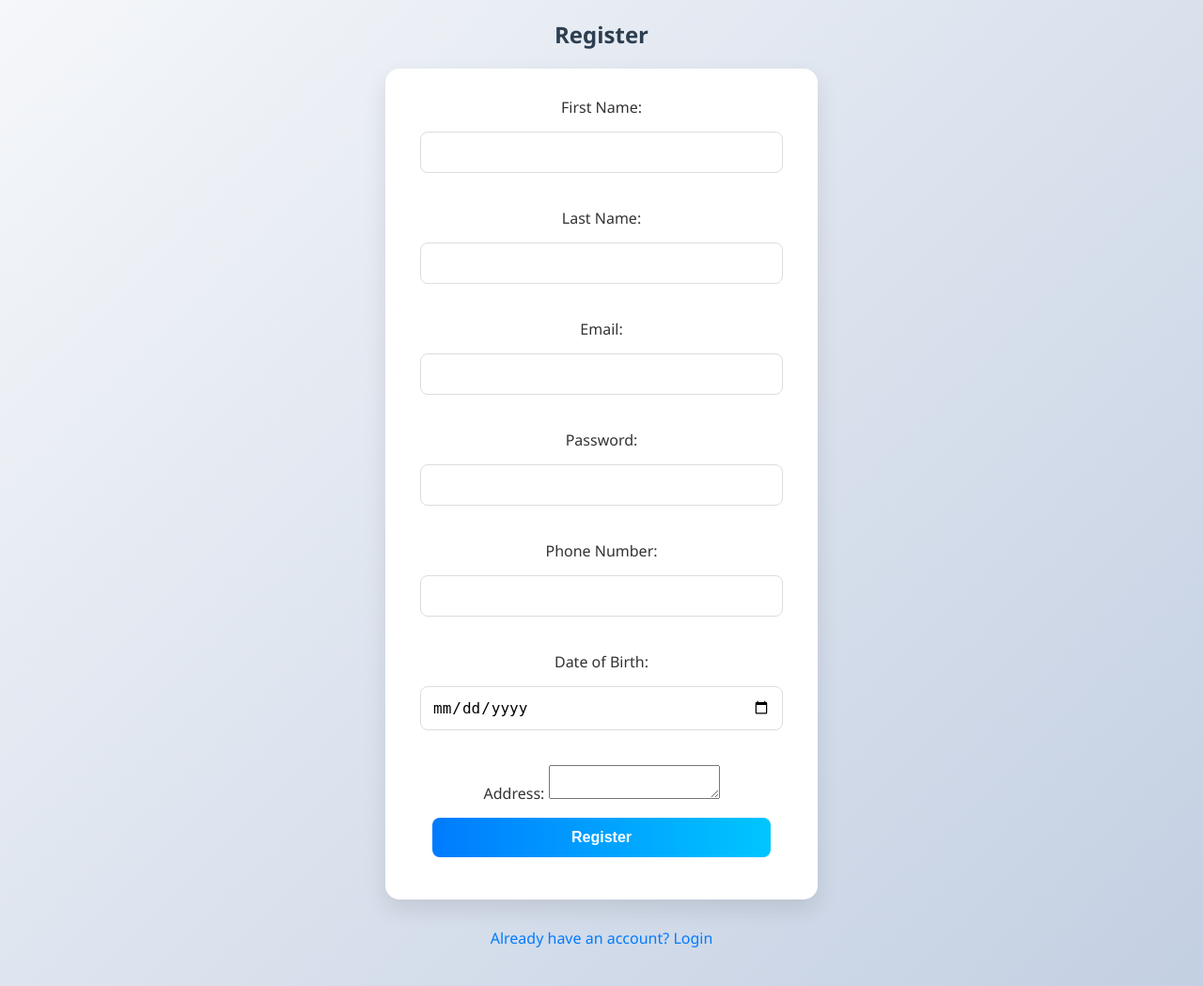
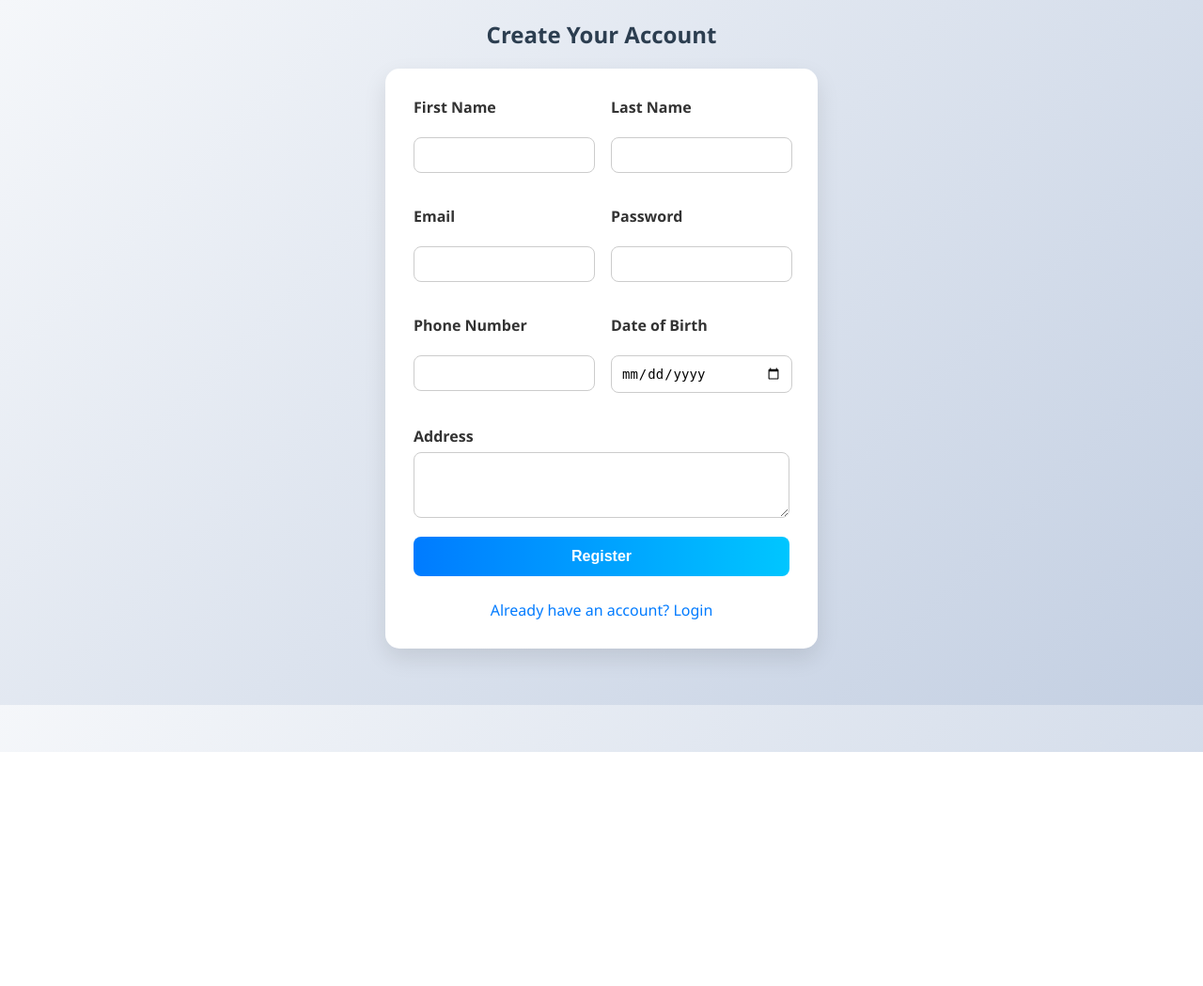
Before and after one commit to hasna95/kv_cart, a Flask app: page /register in a window 1280 px wide. Shown: the whole page at 94% size. After the commit the page ends 800 px from the top, so only its background shows below. Run offline with Flask 3, Linux system fonts and the light colour scheme; some libraries are stand-ins or nearby versions.

Commit message:
changed registration page UI

```diff
--- a/static/style.css
+++ b/static/style.css
@@ -566,3 +566,90 @@ a:hover {
 .search-input:hover {
   box-shadow: 0 0 3px rgba(0, 123, 255, 0.3);
 }
+
+/* Registration form layout */
+.register-form {
+  background-color: white;
+  padding: 30px;
+  border-radius: 15px;
+  box-shadow: 0 8px 20px rgba(0, 0, 0, 0.1);
+  max-width: 600px;
+  width: 100%;
+  margin: auto;
+}
+
+.form-grid {
+  display: grid;
+  grid-template-columns: 1fr 1fr;
+  gap: 20px;
+}
+
+.form-group {
+  display: flex;
+  flex-direction: column;
+}
+
+.form-group.full-width {
+  grid-column: span 2;
+}
+
+label {
+  font-weight: 600;
+  margin-bottom: 6px;
+  text-align: left;
+}
+
+input, textarea {
+  padding: 10px;
+  border-radius: 8px;
+  border: 1px solid #ccc;
+  font-size: 14px;
+  outline: none;
+  transition: border-color 0.3s;
+}
+
+input:focus, textarea:focus {
+  border-color: #007bff;
+}
+
+.register-btn {
+  margin-top: 20px;
+  width: 100%;
+  background: linear-gradient(to right, #007bff, #00c6ff);
+  border: none;
+  padding: 12px;
+  color: white;
+  font-weight: bold;
+  border-radius: 8px;
+  font-size: 16px;
+  cursor: pointer;
+  transition: background 0.3s ease;
+}
+
+.register-btn:hover {
+  background: linear-gradient(to right, #0056b3, #0096c7);
+}
+
+.form-footer {
+  margin-top: 15px;
+  text-align: center;
+}
+
+.form-footer a {
+  color: #007bff;
+  text-decoration: none;
+}
+
+.form-footer a:hover {
+  text-decoration: underline;
+}
+
+@media (max-width: 600px) {
+  .form-grid {
+    grid-template-columns: 1fr;
+  }
+
+  .form-group.full-width {
+    grid-column: span 1;
+  }
+}
--- a/templates/register.html
+++ b/templates/register.html
@@ -5,17 +5,42 @@
   <link rel="stylesheet" href="{{ url_for('static', filename='style.css') }}">
 </head>
 <body>
-  <h2>Register</h2>
-  <form method="post">
-    First Name: <input type="text" name="first_name" required><br>
-    Last Name: <input type="text" name="last_name" required><br>
-    Email: <input type="email" name="email" required><br>
-    Password: <input type="password" name="password" required><br>
-    Phone Number: <input type="tel" name="phone" required><br>
-    Date of Birth: <input type="date" name="dob" required><br>
-    Address: <textarea name="address" required></textarea><br>
-    <button type="submit">Register</button>
+  <h2>Create Your Account</h2>
+  <form method="post" class="register-form">
+    <div class="form-grid">
+      <div class="form-group">
+        <label for="first_name">First Name</label>
+        <input type="text" name="first_name" id="first_name" required>
+      </div>
+      <div class="form-group">
+        <label for="last_name">Last Name</label>
+        <input type="text" name="last_name" id="last_name" required>
+      </div>
+      <div class="form-group">
+        <label for="email">Email</label>
+        <input type="email" name="email" id="email" required>
+      </div>
+      <div class="form-group">
+        <label for="password">Password</label>
+        <input type="password" name="password" id="password" required>
+      </div>
+      <div class="form-group">
+        <label for="phone">Phone Number</label>
+        <input type="tel" name="phone" id="phone" required>
+      </div>
+      <div class="form-group">
+        <label for="dob">Date of Birth</label>
+        <input type="date" name="dob" id="dob" required>
+      </div>
+      <div class="form-group full-width">
+        <label for="address">Address</label>
+        <textarea name="address" id="address" rows="3" required></textarea>
+      </div>
+    </div>
+    <button type="submit" class="register-btn">Register</button>
+    <div class="form-footer">
+      <a href="/login">Already have an account? Login</a>
+    </div>
   </form>
-  <a href="/login">Already have an account? Login</a>
 </body>
 </html>
```
